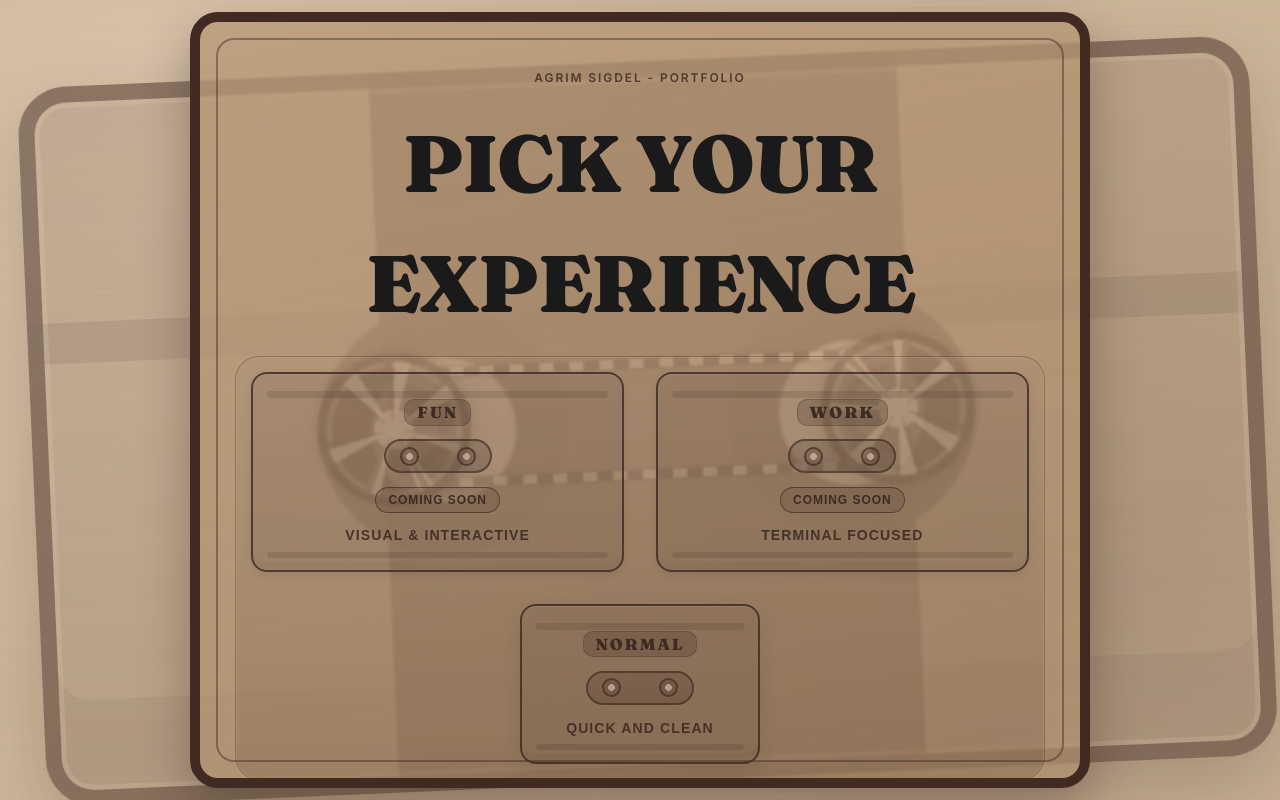
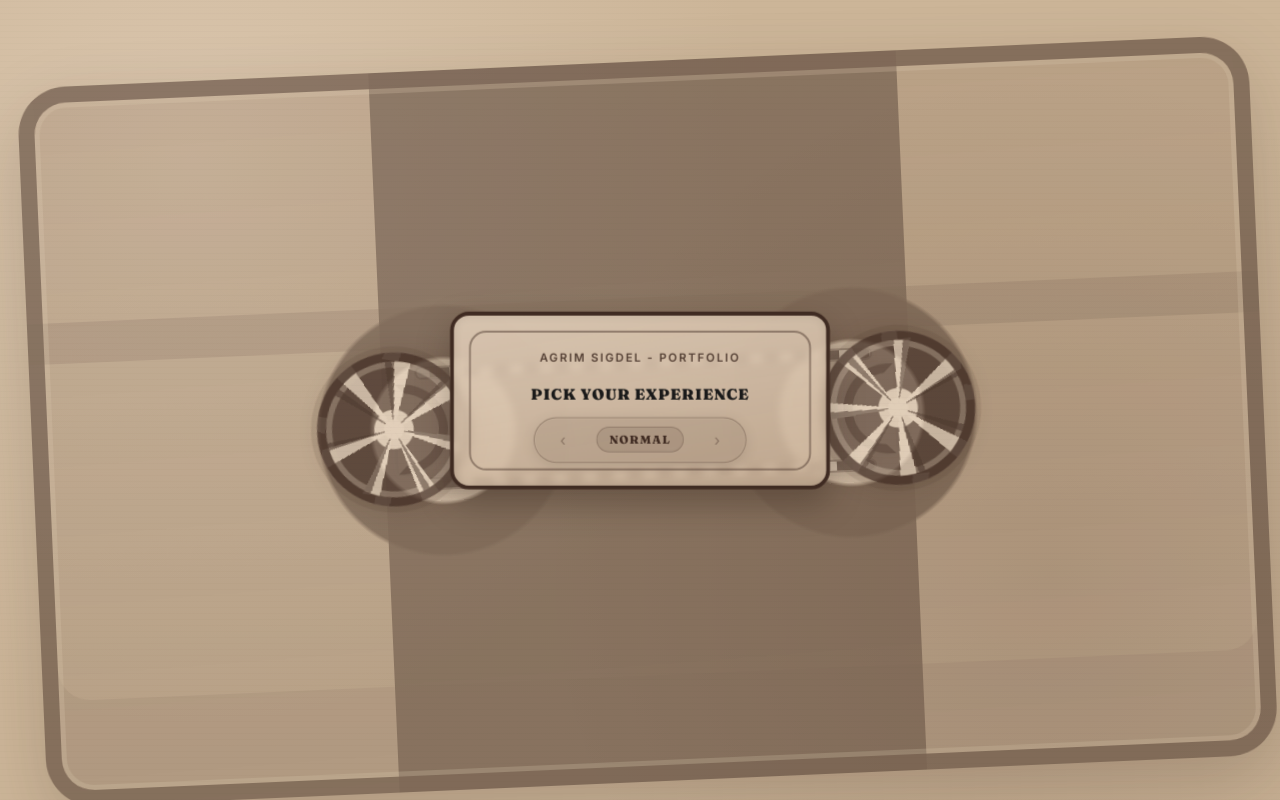
Before and after one commit to Agrim-Sigdel/Portfolio, a React (Vite) app: page / in a window 1280 px wide. Built offline with nearby package versions, Linux system fonts and the light colour scheme.

Commit message:
Landing page style change

```diff
--- a/src/components/NormalMode.jsx
+++ b/src/components/NormalMode.jsx
@@ -133,7 +133,7 @@ const NormalMode = ({ onResetMode }) => {
                         <li><strong>Email:</strong> agrim.sigdel@example.com</li>
                         <li><strong>LinkedIn:</strong> linkedin.com/in/agrimsigdel</li>
                         <li><strong>GitHub:</strong> github.com/agrimsigdel</li>
-                        <li><strong>Portfolio:</strong> agrimsigdel.com</li>
+                        <li><strong>Portfolio:</strong> agrimsigdel.com.np</li>
                     </ul>
                 </section>
 
--- a/src/components/work/TerminalViews.jsx
+++ b/src/components/work/TerminalViews.jsx
@@ -225,7 +225,7 @@ GitHub:
   github.com/agrimsigdel
 
 Portfolio:
-  agrimsigdel.com
+  agrimsigdel.com.np
 
 ━━━━━━━━━━━━━━━━━━━━━━━━━━━━━━━━━━━━━━━━━━━━━━━
 
--- a/src/features/modeSelection/ui/ModeSelector.css
+++ b/src/features/modeSelection/ui/ModeSelector.css
@@ -7,16 +7,12 @@
   position: fixed;
   inset: 0;
   background:
-    radial-gradient(
-      circle at 15% 20%,
+    radial-gradient(circle at 15% 20%,
       rgba(228, 210, 189, 0.55),
-      transparent 45%
-    ),
-    radial-gradient(
-      circle at 82% 72%,
+      transparent 45%),
+    radial-gradient(circle at 82% 72%,
       rgba(106, 75, 56, 0.16),
-      transparent 42%
-    ),
+      transparent 42%),
     var(--tape-bg);
   display: flex;
   justify-content: center;
@@ -76,35 +72,25 @@
   transform: translate(-50%, -50%) rotate(-4deg);
   border-radius: 48px;
   background:
-    radial-gradient(
-      circle at 33% 50%,
+    radial-gradient(circle at 33% 50%,
       rgba(228, 210, 189, 0.96) 0 8%,
       rgba(63, 43, 34, 0.88) 8.5% 14%,
-      transparent 14.5%
-    ),
-    radial-gradient(
-      circle at 67% 50%,
+      transparent 14.5%),
+    radial-gradient(circle at 67% 50%,
       rgba(228, 210, 189, 0.96) 0 8%,
       rgba(63, 43, 34, 0.88) 8.5% 14%,
-      transparent 14.5%
-    ),
-    linear-gradient(
-      to right,
+      transparent 14.5%),
+    linear-gradient(to right,
       transparent 0 28%,
       rgba(63, 43, 34, 0.82) 28% 72%,
-      transparent 72% 100%
-    ),
-    linear-gradient(
-      to bottom,
+      transparent 72% 100%),
+    linear-gradient(to bottom,
       transparent 0 32%,
       rgba(63, 43, 34, 0.22) 32% 38%,
-      transparent 38% 100%
-    ),
-    linear-gradient(
-      178deg,
+      transparent 38% 100%),
+    linear-gradient(178deg,
       rgba(106, 75, 56, 0.34) 0%,
-      rgba(63, 43, 34, 0.26) 100%
-    );
+      rgba(63, 43, 34, 0.26) 100%);
   border: 16px solid var(--mode-player-tint);
   box-shadow:
     inset 0 0 0 5px rgba(228, 210, 189, 0.25),
@@ -121,13 +107,11 @@
   position: absolute;
   inset: 0;
   pointer-events: none;
-  background-image: repeating-linear-gradient(
-    0deg,
-    rgba(63, 43, 34, 0.035) 0,
-    rgba(63, 43, 34, 0.035) 1px,
-    transparent 1px,
-    transparent 6px
-  );
+  background-image: repeating-linear-gradient(0deg,
+      rgba(63, 43, 34, 0.035) 0,
+      rgba(63, 43, 34, 0.035) 1px,
+      transparent 1px,
+      transparent 6px);
   opacity: 0.45;
 }
 
@@ -161,11 +145,9 @@
   right: 25.8%;
   height: 9px;
   border-radius: 999px;
-  background: repeating-linear-gradient(
-    90deg,
-    var(--mode-band-dark) 0 16px,
-    var(--mode-band-light) 16px 30px
-  );
+  background: repeating-linear-gradient(90deg,
+      var(--mode-band-dark) 0 16px,
+      var(--mode-band-light) 16px 30px);
   box-shadow:
     0 0 0 2px rgba(63, 43, 34, 0.32),
     0 0 14px rgba(63, 43, 34, 0.25);
@@ -220,13 +202,10 @@
   border-radius: 50%;
   border: 9px solid rgba(63, 43, 34, 0.88);
   background:
-    radial-gradient(
-      circle at center,
+    radial-gradient(circle at center,
       rgba(228, 210, 189, 0.94) 0 20%,
-      transparent 21%
-    ),
-    conic-gradient(
-      from 0deg,
+      transparent 21%),
+    conic-gradient(from 0deg,
       var(--mode-reel-dark) 0deg 34deg,
       var(--mode-reel-light) 34deg 48deg,
       var(--mode-reel-dark) 48deg 82deg,
@@ -241,8 +220,7 @@
       var(--mode-reel-light) 274deg 288deg,
       var(--mode-reel-dark) 288deg 322deg,
       var(--mode-reel-light) 322deg 336deg,
-      var(--mode-reel-dark) 336deg 360deg
-    );
+      var(--mode-reel-dark) 336deg 360deg);
   box-shadow:
     inset 0 0 0 6px rgba(228, 210, 189, 0.34),
     0 0 0 6px rgba(63, 43, 34, 0.14),
@@ -256,13 +234,10 @@
   height: 100%;
   border-radius: 50%;
   background:
-    radial-gradient(
-      circle at center,
+    radial-gradient(circle at center,
       rgba(228, 210, 189, 0.96) 0 10%,
-      transparent 10.5%
-    ),
-    conic-gradient(
-      from 0deg,
+      transparent 10.5%),
+    conic-gradient(from 0deg,
       transparent 0deg 22deg,
       rgba(63, 43, 34, 0.62) 22deg 28deg,
       transparent 28deg 74deg,
@@ -277,8 +252,7 @@
       rgba(63, 43, 34, 0.62) 282deg 288deg,
       transparent 288deg 334deg,
       rgba(63, 43, 34, 0.62) 334deg 340deg,
-      transparent 340deg 360deg
-    );
+      transparent 340deg 360deg);
 }
 
 .tape-rolling-reel-left {
@@ -316,11 +290,9 @@
   transform: translate(-50%, -50%);
   border-radius: 999px;
   border: 2px solid rgba(63, 43, 34, 0.36);
-  background: radial-gradient(
-    circle,
-    rgba(63, 43, 34, 0.18) 0%,
-    rgba(63, 43, 34, 0) 72%
-  );
+  background: radial-gradient(circle,
+      rgba(63, 43, 34, 0.18) 0%,
+      rgba(63, 43, 34, 0) 72%);
   animation: water-ripple 900ms ease-out forwards;
   mix-blend-mode: normal;
 }
@@ -339,18 +311,15 @@
 
 @keyframes cassette-player-float {
   0% {
-    transform: translate(-50%, -50%) rotate(-5deg) translateX(-1.3%)
-      translateY(-0.6%);
+    transform: translate(-50%, -50%) rotate(-5deg) translateX(-1.3%) translateY(-0.6%);
   }
 
   50% {
-    transform: translate(-50%, -50%) rotate(-2.5deg) translateX(0.6%)
-      translateY(0.8%);
+    transform: translate(-50%, -50%) rotate(-2.5deg) translateX(0.6%) translateY(0.8%);
   }
 
   100% {
-    transform: translate(-50%, -50%) rotate(-4deg) translateX(1.6%)
-      translateY(-0.4%);
+    transform: translate(-50%, -50%) rotate(-4deg) translateX(1.6%) translateY(-0.4%);
   }
 }
 
@@ -409,6 +378,7 @@
 }
 
 @keyframes tape-guide-pulse {
+
   0%,
   100% {
     filter: brightness(1);
@@ -440,24 +410,29 @@
 }
 
 .mode-selector-content {
-  background: linear-gradient(
-    170deg,
-    rgba(182, 149, 116, 0.74) 0%,
-    rgba(177, 143, 109, 0.64) 100%
-  );
-  border: 10px solid var(--tape-ink);
-  box-shadow: 0 20px 50px rgba(44, 28, 20, 0.32);
-  border-radius: 28px;
+  background: linear-gradient(170deg,
+      rgba(225, 206, 185, 0.9) 0%,
+      rgba(202, 178, 153, 0.85) 100%);
+  border: 4px solid var(--tape-ink);
+  box-shadow: inset 0 0 10px rgba(0, 0, 0, 0.1), 0 15px 35px rgba(44, 28, 20, 0.35);
+  border-radius: 20px;
   text-align: center;
-  width: min(900px, calc(100vw - 1.5rem));
+  width: min(400px, calc(100vw - 1.5rem));
   max-height: calc(100vh - 1.5rem);
   overflow: auto;
   -ms-overflow-style: none;
-  padding: 2.2rem;
+  padding: 1.5rem;
   position: relative;
   z-index: 2;
-  -webkit-backdrop-filter: blur(1.2px);
-  backdrop-filter: blur(1.2px);
+  -webkit-backdrop-filter: blur(4px);
+  backdrop-filter: blur(4px);
+  transform: scale(0.95);
+  transition: transform 0.4s cubic-bezier(0.16, 1, 0.3, 1), box-shadow 0.4s ease, border-color 0.4s ease;
+}
+
+.mode-selector-content:hover {
+  transform: scale(1);
+  box-shadow: inset 0 0 10px rgba(0, 0, 0, 0.1), 0 25px 50px rgba(44, 28, 20, 0.45);
 }
 
 .mode-selector-content::-webkit-scrollbar {
@@ -485,21 +460,21 @@
 
 .mode-selector-title {
   font-family: var(--font-serif);
-  font-size: clamp(2.5rem, 8vw, 5rem);
+  font-size: 16px;
   font-weight: 900;
   color: var(--tape-ink);
   margin-bottom: 0.8rem;
-  letter-spacing: -0.02em;
+  letter-spacing: 0.05em;
   text-transform: uppercase;
 }
 
 .mode-selector-subtitle {
-  font-size: 1.05rem;
+  font-size: 14px;
   color: var(--tape-ink-soft);
-  margin-bottom: 1.2rem;
+  margin-bottom: 1rem;
   letter-spacing: 0.02em;
   font-weight: 500;
-  max-width: 760px;
+  max-width: 100%;
   margin-inline: auto;
 }
 
@@ -526,57 +501,56 @@
   color: var(--tape-ink);
 }
 
+.mode-buttons-wrapper {
+  display: flex;
+  align-items: center;
+  gap: 1.5rem;
+  justify-content: center;
+  margin: 0 auto;
+  width: fit-content;
+  background: rgba(63, 43, 34, 0.1);
+  border-radius: 999px;
+  padding: 0.6rem 1.2rem;
+  border: 1px solid rgba(63, 43, 34, 0.3);
+  box-shadow: inset 0 0 0 1px rgba(228, 210, 189, 0.12), 0 4px 15px rgba(0, 0, 0, 0.1);
+}
+
+.mode-carousel-nav {
+  color: var(--tape-ink);
+  opacity: 0.4;
+  font-size: 16px;
+  padding: 0 0.5rem;
+  cursor: pointer;
+  user-select: none;
+  transition: opacity 0.3s ease;
+  line-height: 1.5;
+}
+
+.mode-carousel-nav:hover {
+  opacity: 0.9;
+}
+
 .mode-buttons {
   display: flex;
-  gap: 2rem;
+  gap: 0.8rem;
   justify-content: center;
-  flex-wrap: wrap;
+  align-items: center;
   position: relative;
-  padding: 0.95rem;
-  border-radius: 24px;
-  border: 1px solid rgba(63, 43, 34, 0.28);
-  background: rgba(63, 43, 34, 0.08);
-  box-shadow: inset 0 0 0 1px rgba(228, 210, 189, 0.12);
-}
-
-.mode-buttons::before {
-  content: "";
-  position: absolute;
-  inset: 0;
-  border-radius: inherit;
-  pointer-events: none;
-  background: linear-gradient(
-    180deg,
-    rgba(228, 210, 189, 0.08) 0%,
-    rgba(63, 43, 34, 0.1) 100%
-  );
 }
 
 .mode-button {
-  background: rgba(63, 43, 34, 0.1);
-  border: 2px solid rgba(63, 43, 34, 0.82);
-  color: var(--tape-ink);
-  padding: 1.55rem 1.8rem;
-  font-size: 1rem;
-  font-weight: 600;
+  background: transparent !important;
+  border: none !important;
+  padding: 0;
   cursor: pointer;
-  transition:
-    transform 0.25s ease,
-    box-shadow 0.25s ease,
-    border-color 0.25s ease;
-  border-radius: 16px;
+  transition: transform 0.25s ease;
+  border-radius: 999px;
   display: flex;
-  flex-direction: column;
   align-items: center;
-  gap: 0.85rem;
-  min-width: 240px;
+  justify-content: center;
+  min-width: auto;
   position: relative;
-  overflow: hidden;
   z-index: 1;
-  box-shadow:
-    inset 0 1px 0 rgba(228, 210, 189, 0.12),
-    inset 0 -8px 0 rgba(63, 43, 34, 0.06),
-    0 8px 18px rgba(63, 43, 34, 0.12);
 }
 
 .mode-button:disabled {
@@ -586,188 +560,32 @@
 .mode-button.is-locked {
   opacity: 0.58;
   filter: grayscale(0.15);
-  box-shadow:
-    inset 0 1px 0 rgba(228, 210, 189, 0.08),
-    inset 0 -8px 0 rgba(63, 43, 34, 0.04),
-    0 4px 10px rgba(63, 43, 34, 0.1);
-}
-
-.mode-button.is-locked .mode-button-cta {
-  background: rgba(63, 43, 34, 0.16);
-  border-style: solid;
-}
-
-.mode-selector .mode-button,
-.mode-selector .mode-button:focus,
-.mode-selector .mode-button:active {
-  background: rgba(63, 43, 34, 0.1);
-  color: var(--tape-ink);
-  border-color: rgba(63, 43, 34, 0.82);
-}
-
-.mode-button::before {
-  content: "";
-  position: absolute;
-  top: 1.05rem;
-  left: 0.85rem;
-  right: 0.85rem;
-  height: 0.44rem;
-  background: rgba(63, 43, 34, 0.16);
-  border-radius: 999px;
-}
-
-.mode-button::after {
-  content: "";
-  position: absolute;
-  left: 0.85rem;
-  right: 0.85rem;
-  bottom: 0.75rem;
-  height: 0.38rem;
-  background: rgba(63, 43, 34, 0.16);
-  border-radius: 999px;
 }
 
 .mode-button-label {
   font-family: var(--font-serif);
-  font-size: 16px;
-  font-weight: 900;
-  letter-spacing: 0.12em;
-  background: rgba(63, 43, 34, 0.24);
-  border: 1px solid rgba(63, 43, 34, 0.28);
-  border-radius: 10px;
-  padding: 0.15rem 0.75rem;
+  font-size: 12px;
+  font-weight: 800;
+  letter-spacing: 0.1em;
+  background: rgba(63, 43, 34, 0.1);
+  border: 1px solid rgba(63, 43, 34, 0.25);
+  color: var(--tape-ink);
+  border-radius: 20px;
+  padding: 0.3rem 0.8rem;
+  transition: all 0.3s ease;
 }
 
-.fun-button {
-  background: rgba(63, 43, 34, 0.09);
+.mode-button:not(.is-locked):hover {
+  transform: translateY(-2px);
 }
 
-.work-button {
-  background: rgba(63, 43, 34, 0.09);
-}
-
-.normal-button {
-  background: rgba(63, 43, 34, 0.09);
-}
-
-.mode-button-reels {
-  width: 108px;
-  height: 34px;
-  border-radius: 999px;
-  border: 2px solid rgba(63, 43, 34, 0.65);
-  background: linear-gradient(
-    180deg,
-    rgba(63, 43, 34, 0.18),
-    rgba(63, 43, 34, 0.26)
-  );
-  display: flex;
-  align-items: center;
-  justify-content: space-between;
-  padding: 0 14px;
-}
-
-.mode-button-reels span {
-  width: 19px;
-  height: 19px;
-  border-radius: 999px;
-  border: 2px solid rgba(63, 43, 34, 0.72);
-  background:
-    radial-gradient(
-      circle at center,
-      rgba(228, 210, 189, 0.58) 0 32%,
-      transparent 33%
-    ),
-    radial-gradient(
-      circle at center,
-      rgba(63, 43, 34, 0.14) 0 68%,
-      transparent 69%
-    );
-}
-
-.mode-button-desc {
-  font-size: 14px;
-  opacity: 0.9;
-  letter-spacing: 0.08em;
-  text-transform: uppercase;
-  font-weight: 700;
-  line-height: 1.35;
-}
-
-.mode-button-cta {
-  display: inline-flex;
-  align-items: center;
-  justify-content: center;
-  padding: 0.3rem 0.75rem;
-  border-radius: 999px;
-  border: 1px dashed rgba(63, 43, 34, 0.65);
-  background: rgba(63, 43, 34, 0.22);
-  color: var(--tape-ink);
-  font-size: 12px;
-  font-weight: 700;
-  letter-spacing: 0.08em;
-  text-transform: uppercase;
-}
-
-.fun-button:not(.is-locked):hover .mode-button-cta {
-  background: rgba(63, 43, 34, 0.92);
-  color: var(--tape-highlight);
-}
-
-.fun-button:not(.is-locked):hover {
-  background: linear-gradient(
-    180deg,
-    rgba(228, 210, 189, 0.7) 0%,
-    rgba(217, 190, 159, 0.62) 100%
-  );
-  border-color: #6a4b38;
-  transform: translateY(-3px);
-  box-shadow: 0 12px 24px rgba(63, 43, 34, 0.22);
-}
-
-.mode-selector .fun-button:not(.is-locked):hover {
-  background: linear-gradient(
-    180deg,
-    rgba(228, 210, 189, 0.7) 0%,
-    rgba(217, 190, 159, 0.62) 100%
-  );
-}
-
-.work-button:not(.is-locked):hover {
-  background: linear-gradient(
-    180deg,
-    rgba(222, 204, 184, 0.7) 0%,
-    rgba(208, 182, 154, 0.62) 100%
-  );
-  border-color: #6a4b38;
-  transform: translateY(-3px);
-  box-shadow: 0 12px 24px rgba(63, 43, 34, 0.22);
-}
-
-.mode-selector .work-button:not(.is-locked):hover {
-  background: linear-gradient(
-    180deg,
-    rgba(222, 204, 184, 0.7) 0%,
-    rgba(208, 182, 154, 0.62) 100%
-  );
-}
-
-.normal-button:hover {
-  background: linear-gradient(
-    180deg,
-    rgba(226, 210, 191, 0.7) 0%,
-    rgba(214, 191, 168, 0.62) 100%
-  );
-  border-color: #6a4b38;
-  transform: translateY(-3px);
-  box-shadow: 0 12px 24px rgba(63, 43, 34, 0.22);
-}
-
-.mode-selector .normal-button:hover {
-  background: linear-gradient(
-    180deg,
-    rgba(226, 210, 191, 0.7) 0%,
-    rgba(214, 191, 168, 0.62) 100%
-  );
+.fun-button:not(.is-locked):hover .mode-button-label,
+.work-button:not(.is-locked):hover .mode-button-label,
+.normal-button:not(.is-locked):hover .mode-button-label {
+  background: var(--tape-ink);
+  color: rgba(228, 210, 189, 0.95);
+  border-color: #3f2b22;
+  box-shadow: 0 4px 12px rgba(63, 43, 34, 0.4);
 }
 
 @media (max-width: 768px) {
@@ -816,7 +634,7 @@
   }
 
   .mode-selector-title {
-    font-size: clamp(1.8rem, 11vw, 2.7rem);
+    font-size: 16px;
     margin-bottom: 0.55rem;
   }
 
@@ -834,17 +652,13 @@
   }
 
   .mode-buttons {
-    flex-direction: column;
-    gap: 1rem;
-    width: 100%;
-    padding: 0.65rem;
+    gap: 0.6rem;
+    padding: 0.5rem;
   }
 
   .mode-button {
     min-width: unset;
-    width: 100%;
-    padding: 1.05rem 0.95rem;
-    gap: 0.75rem;
+    padding: 0;
   }
 
   .mode-button-label {
@@ -901,17 +715,3 @@
     padding-bottom: 1.2rem;
   }
 }
-
-@media (min-width: 769px) {
-  .mode-buttons {
-    display: grid;
-    grid-template-columns: repeat(2, 1fr);
-    gap: 2rem;
-  }
-
-  .normal-button {
-    grid-column: 1 / -1;
-    max-width: 400px;
-    margin: 0 auto;
-  }
-}
--- a/src/features/modeSelection/ui/ModeSelector.jsx
+++ b/src/features/modeSelection/ui/ModeSelector.jsx
@@ -8,10 +8,18 @@ const AVAILABLE_MODES = {
     normal: true
 };
 
+const modeOptions = [
+    { id: 'fun', label: 'FUN' },
+    { id: 'work', label: 'WORK' },
+    { id: 'normal', label: 'NORMAL' },
+];
+
 const ModeSelector = ({ onSelectMode }) => {
     const [ripples, setRipples] = useState([]);
     const [transitionMode, setTransitionMode] = useState(null);
     const [isSwitching, setIsSwitching] = useState(false);
+    const [currentIndex, setCurrentIndex] = useState(2);
+    const currentMode = modeOptions[currentIndex];
     const lastRippleAtRef = useRef(0);
     const switchTimeoutRef = useRef(null);
 
@@ -130,53 +138,35 @@ const ModeSelector = ({ onSelectMode }) => {
                     <span><strong>NORMAL</strong> — clean</span>
                 </motion.div> */}
 
+                <div className="mode-buttons-wrapper">
+                    <span
+                        className="mode-carousel-nav"
+                        aria-hidden="true"
+                        onClick={() => setCurrentIndex(prev => (prev === 0 ? modeOptions.length - 1 : prev - 1))}
+                    >&lsaquo;</span>
+
                     <div className="mode-buttons">
                         <Motion.button
-                        className="mode-button fun-button is-locked"
-                        onClick={() => handleModeClick('fun')}
-                        disabled={isSwitching || !AVAILABLE_MODES.fun}
-                        initial={{ x: -50, opacity: 0 }}
-                        animate={{ x: 0, opacity: 1 }}
-                        transition={{ delay: 0.7, duration: 0.8 }}
+                            key={currentMode.id}
+                            className={`mode-button ${currentMode.id}-button ${!AVAILABLE_MODES[currentMode.id] ? 'is-locked' : ''}`}
+                            onClick={() => handleModeClick(currentMode.id)}
+                            disabled={isSwitching || !AVAILABLE_MODES[currentMode.id]}
+                            initial={{ scale: 0.8, opacity: 0 }}
+                            animate={{ scale: 1, opacity: 1 }}
+                            exit={{ scale: 0.8, opacity: 0 }}
+                            transition={{ duration: 0.3 }}
                             whileHover={{ scale: 1.05 }}
                             whileTap={{ scale: 0.95 }}
                         >
-                        <span className="mode-button-label">FUN</span>
-                        <span className="mode-button-reels" aria-hidden="true"><span></span><span></span></span>
-                        <span className="mode-button-cta">Coming soon</span>
-                        <span className="mode-button-desc">Visual & interactive</span>
+                            <span className="mode-button-label">{currentMode.label}</span>
                         </Motion.button>
+                    </div>
 
-                    <Motion.button
-                        className="mode-button work-button is-locked"
-                        onClick={() => handleModeClick('work')}
-                        disabled={isSwitching || !AVAILABLE_MODES.work}
-                        initial={{ x: 50, opacity: 0 }}
-                        animate={{ x: 0, opacity: 1 }}
-                        transition={{ delay: 0.7, duration: 0.8 }}
-                        whileHover={{ scale: 1.05 }}
-                        whileTap={{ scale: 0.95 }}
-                    >
-                        <span className="mode-button-label">WORK</span>
-                        <span className="mode-button-reels" aria-hidden="true"><span></span><span></span></span>
-                        <span className="mode-button-cta">Coming soon</span>
-                        <span className="mode-button-desc">Terminal focused</span>
-                    </Motion.button>
-
-                    <Motion.button
-                        className="mode-button normal-button"
-                        onClick={() => handleModeClick('normal')}
-                        disabled={isSwitching || !AVAILABLE_MODES.normal}
-                        initial={{ y: 50, opacity: 0 }}
-                        animate={{ y: 0, opacity: 1 }}
-                        transition={{ delay: 0.9, duration: 0.8 }}
-                        whileHover={{ scale: 1.05 }}
-                        whileTap={{ scale: 0.95 }}
-                    >
-                        <span className="mode-button-label">NORMAL</span>
-                        <span className="mode-button-reels" aria-hidden="true"><span></span><span></span></span>
-                        <span className="mode-button-desc">Quick and clean</span>
-                    </Motion.button>
+                    <span
+                        className="mode-carousel-nav"
+                        aria-hidden="true"
+                        onClick={() => setCurrentIndex(prev => (prev === modeOptions.length - 1 ? 0 : prev + 1))}
+                    >&rsaquo;</span>
                 </div>
             </div>
         </Motion.div>
--- a/src/features/terminalMode/lib/TerminalViews.jsx
+++ b/src/features/terminalMode/lib/TerminalViews.jsx
@@ -4,7 +4,7 @@ const { common, terminalMode } = content;
 
 // Terminal view content generators
 export const getWelcomeView = () => {
-    return `
+  return `
 ${terminalMode.welcome.border.replace('{name}', common.personal.name)}
 
 ${common.personal.tagline}
@@ -201,7 +201,7 @@ GitHub:
   github.com/agrimsigdel
 
 Portfolio:
-  agrimsigdel.com
+  agrimsigdel.com.np
 
 ━━━━━━━━━━━━━━━━━━━━━━━━━━━━━━━━━━━━━━━━━━━━━━━
 
```
Also changed, not shown: src/data/content.json (+5 -2 lines). Lines whose indentation alone changed are shown as unchanged.
